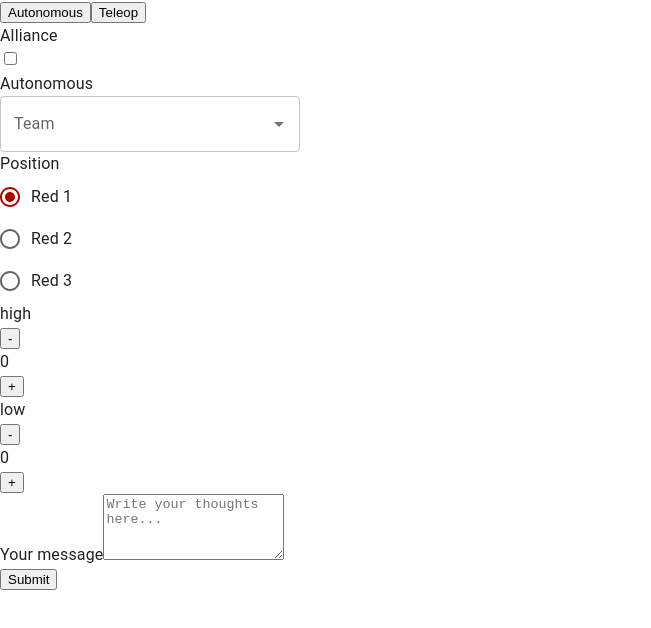
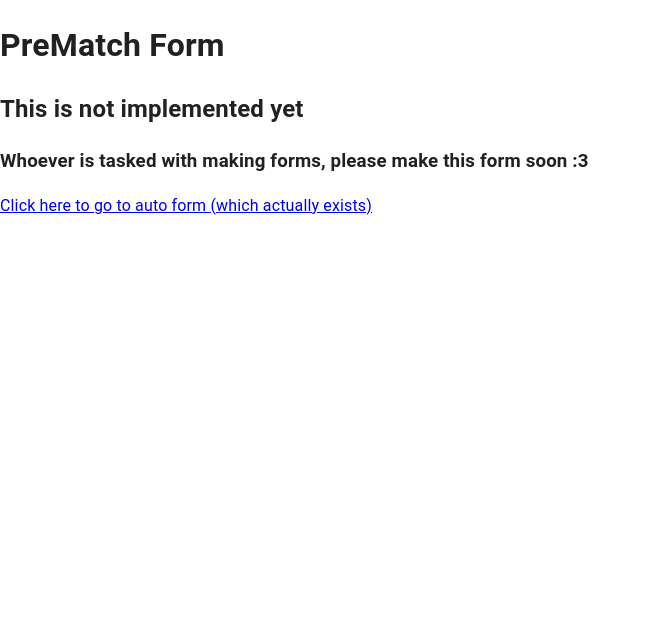
Before and after one commit to TheLumpiest/main, a React (Create React App) app: page /pre in a window 1280 px wide. Shown: the top 628 px of the page, without its empty margins (0-651 px from the left). Built offline with nearby package versions, Linux system fonts and the light colour scheme; the HTML template or start-up script is replaced by a standard one.

Commit message:
Add routing
App.tsx is now completely ignored
We are missing some functionality, but now we use react-router instead of manually keeping track of routing.
All forms still need to be implemented

```diff
--- a/src/Forms/PreMatchForm.tsx
+++ b/src/Forms/PreMatchForm.tsx
@@ -0,0 +1,21 @@
+import TeamSelector from "../TeamSelector";
+import Chooser from "../Chooser";
+import { MouseEvent } from "react";
+import AllianceSwitch from "../AllianceSwitch";
+import { SettingsContext } from "../ContextProvider";
+import React from "react";
+
+export default function PreMatchForm() {
+  const settings = React.useContext(SettingsContext);
+  return (
+    <div
+      className={`min-h-screen w-screen flex flex-col items-center
+      ${settings.Alliance == "Red" ? "bg-red-400" : "bg-blue-500"}`}
+    >
+        <h1>PreMatch Form</h1>
+        <h2>This is not implemented yet</h2>
+        <h3>Whoever is tasked with making forms, please make this form soon :3</h3>
+        <a href="/auto">Click here to go to auto form (which actually exists)</a>
+    </div>
+  );
+}
--- a/src/Forms/SettingsForm.tsx
+++ b/src/Forms/SettingsForm.tsx
@@ -0,0 +1,3 @@
+// Replace this with the actual component once this is implemented
+// This is required to make this file a "module" so that it can be imported without errors
+export {}
--- a/src/index.tsx
+++ b/src/index.tsx
@@ -4,23 +4,34 @@ import {
   createBrowserRouter,
   createRoutesFromElements,
   Route,
+  Navigate,
   RouterProvider,
 } from "react-router-dom";
 import CssBaseline from '@mui/material/CssBaseline';
 import { ContextProvider } from './ContextProvider';
 // import SettingsForm from './Forms/SettingsForm';
-// import PreMatchForm from './Forms/PreMatchForm';
+import PreMatchForm from './Forms/PreMatchForm';
 import AutonomousForm from './Forms/AutonomousForm';
 import { ThemeProvider } from '@mui/material/styles';
-import App from './App';
+// App is no longer used, delete it in future once all functionality is copied
+// import App from './App';
 import theme from './theme';
 
 const router = createBrowserRouter(
-  createRoutesFromElements(
-    <Route path="/" element={<App />}>
-      <Route path="auto" element={<AutonomousForm />} />
-    </Route>
-  )
+  [
+    {
+      path: "pre",
+      element: <PreMatchForm />,
+    },
+    {
+      path: "auto",
+      element: <AutonomousForm />,
+    },
+    {
+      path: "/",
+      element: <Navigate to="/pre" replace />
+    },
+  ]
 )
 
 const rootElement = document.getElementById('root');
@@ -30,6 +41,9 @@ root.render(
   <ThemeProvider theme={theme}>
     {/* CssBaseline kickstart an elegant, consistent, and simple baseline to build upon. */}
     <CssBaseline />
-    <App />
+    <ContextProvider>
+      <RouterProvider router={router} />
+    </ContextProvider>
+    {/* <PreMatchForm /> */}
   </ThemeProvider>,
 );
```
